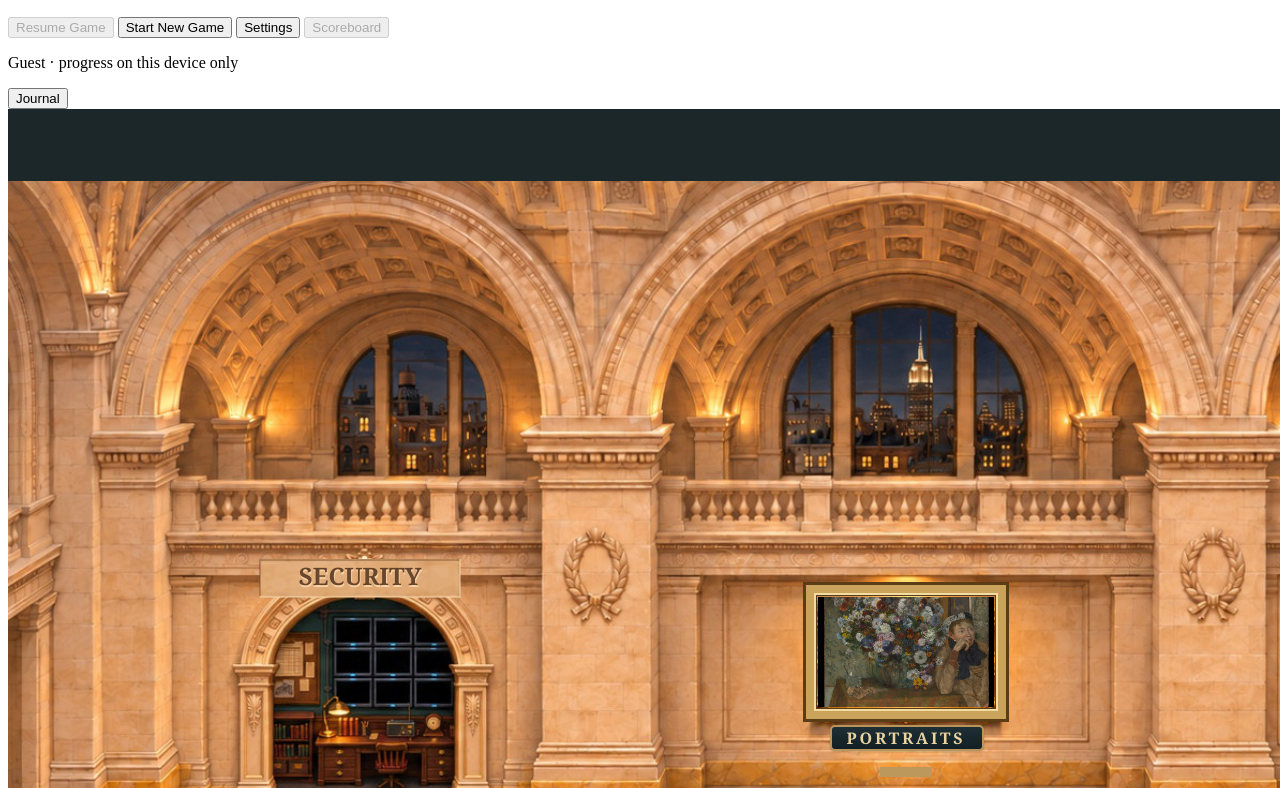
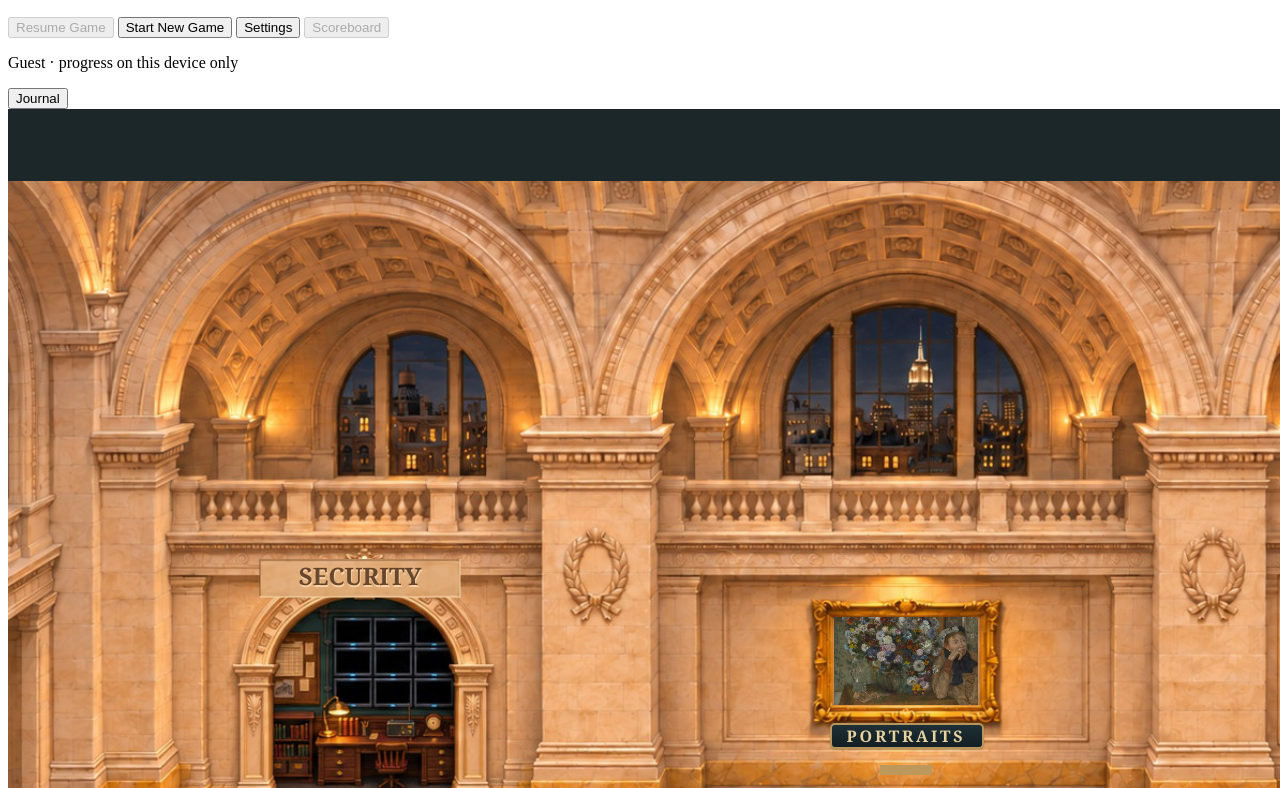
Before and after one commit to florianstodden-afk/Museum-Mystery, a website with bundled scripts: page web/index.html in a window 1280 px wide. Shown: the part 1272-2060 px from the top of the page. Built offline with nearby package versions, Linux system fonts and the light colour scheme.

Commit message:
Fit paintings cleanly within museum frames

```diff
--- a/web/index.html
+++ b/web/index.html
@@ -115,6 +115,6 @@
   <div id="dialog" class="overlay hidden" role="dialog" aria-modal="true" aria-labelledby="dialog-title">
     <div class="dialog-card" tabindex="-1"><p class="eyebrow">MUSEUM MYSTERY</p><h2 id="dialog-title">Discovery</h2><div id="dialog-body"></div><div id="dialog-actions"></div></div>
   </div>
-  <script type="module" src="main.js?v=vault-artwork-frame-1"></script>
+  <script type="module" src="main.js?v=clean-art-frames-1"></script>
 </body>
 </html>
--- a/web/main.js
+++ b/web/main.js
@@ -221,14 +221,13 @@ function drawHall(){
     ctx.drawImage(hallBackdrop,0,top,896,height);
   }
   else {ctx.fillStyle='#c8bba3';ctx.fillRect(0,0,896,576);}
-  // Public-domain Met works are stored locally so every frame works offline.
-  for (const [index, x, y, width, height] of [[0,405,244,88,55],[2,650,247,40,59]]) {
+  // Use the artwork itself, excluding the dark margins in the Met photographs.
+  for (const [index, x, y, width, height, crop] of [
+    [0,413,254,72,44,[.04,.045,.92,.91]],
+    [2,657,253,34,46,[.09,.04,.82,.91]],
+  ]) {
     const image = hallPaintings[index];
-    if(image.complete && image.naturalWidth) {
-      const scale=Math.max(width/image.naturalWidth,height/image.naturalHeight);
-      const sw=width/scale, sh=height/scale;
-      ctx.drawImage(image,(image.naturalWidth-sw)/2,(image.naturalHeight-sh)/2,sw,sh,x,y,width,height);
-    }
+    if(image.complete && image.naturalWidth) drawFramedArtwork(image,x,y,width,height,crop);
     else {ctx.fillStyle='#394e46';ctx.fillRect(x,y,width,height);}
   }
   // Station 1 (portraits) is the large painting in the middle of the hall wall.
@@ -259,15 +258,18 @@ function drawHall(){
   const player=hallPosition(displayPlayer.x,displayPlayer.y);drawPerson(player.x,player.y,'rick',facing,animationTime,heldKeys.size > 0);
   const target=interactTarget(); if(target){ctx.font='bold 15px sans-serif';const text=`E  ${target.label}`;const width=ctx.measureText(text).width+22;ctx.fillStyle='rgba(30,37,38,.92)';ctx.beginPath();ctx.roundRect(player.x-width/2,player.y-93,width,28,6);ctx.fill();ctx.fillStyle='#fff5dd';ctx.fillText(text,player.x-width/2+11,player.y-74);}
 }
-// Gold frame around the middle hall painting, a sign below, and the gallery's E marker.
-const STATION_I_FRAME={x:405,y:244,width:88,height:55};
+// The frames are already part of the hall background; keep their gold edges visible.
+const STATION_I_FRAME={x:413,y:254,width:72,height:44};
+function drawFramedArtwork(image,x,y,width,height,[cx,cy,cw,ch]){
+  const sourceWidth=image.naturalWidth*cw, sourceHeight=image.naturalHeight*ch;
+  const scale=Math.max(width/sourceWidth,height/sourceHeight);
+  const sw=width/scale, sh=height/scale;
+  const sx=image.naturalWidth*cx+(sourceWidth-sw)/2;
+  const sy=image.naturalHeight*cy+(sourceHeight-sh)/2;
+  ctx.drawImage(image,sx,sy,sw,sh,x,y,width,height);
+}
 function drawStationPortrait(active){
   const {x,y,width,height}=STATION_I_FRAME, mid=x+width/2;
-  ctx.save();
-  ctx.strokeStyle='#5a3d16';ctx.lineWidth=7;ctx.strokeRect(x-4,y-4,width+8,height+8);
-  ctx.strokeStyle=active?'#ffe5a0':'#c9a35a';ctx.lineWidth=4;ctx.strokeRect(x-4,y-4,width+8,height+8);
-  ctx.strokeStyle='#f3dca4';ctx.lineWidth=1;ctx.strokeRect(x-1.5,y-1.5,width+3,height+3);
-  ctx.restore();
   drawWallPlaque(ctx,mid,y+height+9,'PORTRAITS',{active});
   ctx.fillStyle=active?'#ffe5a0':'#bd985c';ctx.fillRect(mid-13,y+height+30,26,5);
   if(active){ctx.beginPath();ctx.moveTo(mid,y+height+38);ctx.lineTo(mid+4,y+height+42);ctx.lineTo(mid,y+height+46);ctx.lineTo(mid-4,y+height+42);ctx.fill();}
@@ -281,13 +283,8 @@ function drawTreasureRoom(){
   }
   else {ctx.fillStyle='#ead3a4';ctx.font='18px Georgia';ctx.fillText('Opening the vault…',350,288);}
   // The genuine artwork is part of the case, displayed in the central frame.
-  if(hallPaintings[1].complete && hallPaintings[1].naturalWidth) {
-    const image=hallPaintings[1], x=434, y=164, width=64, height=55;
-    // Cover the placeholder inside the existing frame without stretching the work.
-    const scale=Math.max(width/image.naturalWidth,height/image.naturalHeight);
-    const sw=width/scale, sh=height/scale;
-    ctx.drawImage(image,(image.naturalWidth-sw)/2,(image.naturalHeight-sh)/2,sw,sh,x,y,width,height);
-  }
+  if(hallPaintings[1].complete && hallPaintings[1].naturalWidth)
+    drawFramedArtwork(hallPaintings[1],435.5,165,61,52,[.03,.04,.94,.92]);
   const curator=OBJECTS.find(o=>o.id==='curator');
   const figures=[{...curator,kind:'restorer'}, {...displayPlayer,kind:'rick'}].sort((a,b)=>a.y-b.y);
   for(const figure of figures){
```
